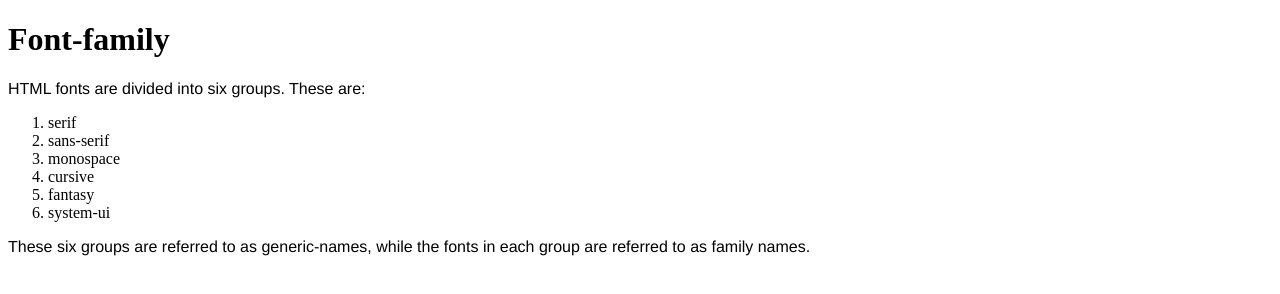
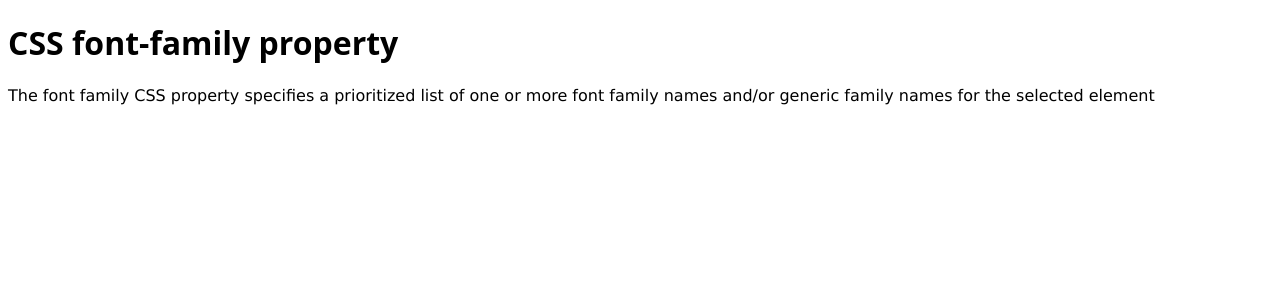
Before and after one commit to MartinKinyuka/Font-family, a plain HTML site: page index.html in a window 1280 px wide. Drawn offline with Linux system fonts and the light colour scheme.

Commit message:
second commit

```diff
--- a/index.css
+++ b/index.css
@@ -1 +1,2 @@
-p{font-family: Helvetica;}
+h1{font-family: "Open Sans";}
+p{font-family: 'Lucida Sans', 'Lucida Sans Regular', 'Lucida Grande', 'Lucida Sans Unicode', Geneva, Verdana, sans-serif;}
--- a/index.html
+++ b/index.html
@@ -1,20 +1,12 @@
 <!DOCTYPE html>
 <html>
   <head>
-    <title>repl.it</title>
+    <title>font family</title>
     <link rel="stylesheet" type="text/css" href="index.css">
+
   </head>
   <body>
-    <h1>Font-family</h1>
-    <p> HTML fonts are divided into six groups. These are:</p>
-    <ol>
-      <li>serif</li>
-      <li>sans-serif</li>
-      <li>monospace</li>
-      <li>cursive</li>
-      <li>fantasy</li>
-      <li>system-ui</li>
-    </ol>
-    <p>These six groups are referred to as generic-names, while the fonts in each group are referred to as family names.</p>
+    <h1>CSS font-family property</h1>
+    <p> The font family CSS property specifies a prioritized list of one or more font family names and/or generic family names for the selected element</p>
   </body>
 </html>
```
